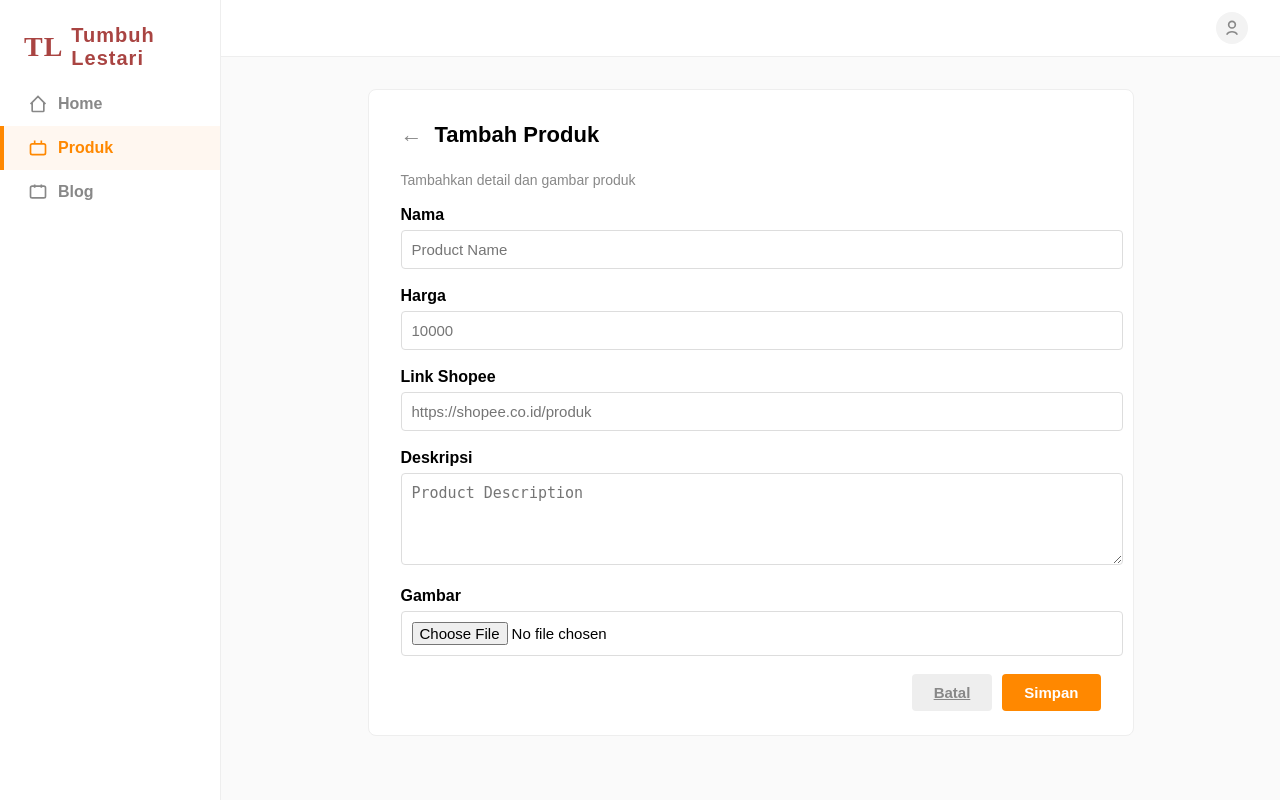
After one commit to AndhikaMS/301220024_Andhika-Maulana-Shiddiq_IF6B_Pemrograman-Internet, a PHP site: page /produk_tambah.php in a window 1280 px wide. The commit adds this page. Run offline with PHP 8.4, Linux system fonts and the light colour scheme; the visitor is signed in with stand-in values (Sample User, id 1).

Commit message:
Commit3 - Tab produk
-Memperbarui menu bar di tab home
-Menambahkan tab produk
-Menambahkan tab tambah produk dan berhasil (belum sepenuhnya)

```diff
--- /dev/null
+++ b/produk_tambah.php
@@ -0,0 +1,101 @@
+<?php
+session_start();
+if (!isset($_SESSION['user'])) {
+    header('Location: login.php');
+    exit();
+}
+?>
+<!DOCTYPE html>
+<html lang="id">
+<head>
+    <meta charset="UTF-8">
+    <title>Tambah Produk - Tumbuh Lestari</title>
+    <style>
+        body { margin:0; background: #fafafa; font-family: Arial, sans-serif; }
+        .layout { display: flex; min-height: 100vh; }
+        .sidebar { width: 220px; background: #fff; border-right: 1px solid #eee; display: flex; flex-direction: column; }
+        .logo { font-weight: bold; font-size: 20px; color: #a94442; letter-spacing: 1px; padding: 24px 24px 12px 24px; display: flex; align-items: center; }
+        .logo span { font-family: serif; font-size: 28px; margin-right: 8px; color: #a94442; }
+        .menu { flex: 1; }
+        .menu-item { display: flex; align-items: center; padding: 12px 24px; color: #888; background: #fff; border-left: 4px solid transparent; font-weight: bold; text-decoration: none; transition: background 0.2s, color 0.2s; }
+        .menu-item.active { color:#ff8800; background:#fff7f0; border-left:4px solid #ff8800; }
+        .menu-item svg { margin-right: 10px; stroke: #888; transition: stroke 0.2s; }
+        .menu-item.active svg { stroke: #ff8800; }
+        .header { height: 56px; background: #fff; border-bottom: 1px solid #eee; display: flex; align-items: center; justify-content: flex-end; padding: 0 32px; }
+        .profile { width: 32px; height: 32px; border-radius: 50%; background: #f3f3f3; display: flex; align-items: center; justify-content: center; font-size: 18px; color: #888; }
+        .content { flex: 1; padding: 32px; }
+        .form-card { border: 1px solid #eee; border-radius: 8px; background: #fff; padding: 32px 32px 24px 32px; max-width: 700px; margin: 0 auto; }
+        .form-header { display: flex; align-items: center; gap: 12px; margin-bottom: 24px; }
+        .form-title { font-size: 22px; font-weight: bold; }
+        .form-desc { color: #888; font-size: 14px; margin-bottom: 18px; }
+        .form-group { margin-bottom: 18px; }
+        .form-label { font-weight: bold; margin-bottom: 6px; display: block; }
+        .form-input, .form-textarea { width: 100%; padding: 10px; border: 1px solid #ddd; border-radius: 4px; font-size: 15px; }
+        .form-textarea { min-height: 70px; resize: vertical; }
+        .form-actions { display: flex; justify-content: flex-end; gap: 10px; margin-top: 18px; }
+        .btn { background: #ff8800; color: #fff; border: none; padding: 10px 22px; border-radius: 4px; font-size: 15px; font-weight: bold; cursor: pointer; }
+        .btn-cancel { background: #eee; color: #888; border: none; }
+    </style>
+</head>
+<body>
+<div class="layout">
+    <div class="sidebar">
+        <div class="logo"><span>TL</span> Tumbuh Lestari</div>
+        <div class="menu">
+            <a href="home.php" class="menu-item">
+                <svg width="20" height="20" fill="none" stroke="#888" stroke-width="2" viewBox="0 0 24 24"><path d="M3 12l2-2m0 0l7-7 7 7M5 10v10a1 1 0 001 1h3m10-11l2 2m-2-2v10a1 1 0 01-1 1h-3m-6 0h6"/></svg>
+                Home
+            </a>
+            <a href="produk.php" class="menu-item active">
+                <svg width="20" height="20" fill="none" stroke="#ff8800" stroke-width="2" viewBox="0 0 24 24"><rect x="3" y="7" width="18" height="13" rx="2"/><path d="M16 3v4M8 3v4"/></svg>
+                Produk
+            </a>
+            <a href="#" class="menu-item">
+                <svg width="20" height="20" fill="none" stroke="#888" stroke-width="2" viewBox="0 0 24 24"><rect x="3" y="5" width="18" height="14" rx="2"/><path d="M8 3v4M16 3v4"/></svg>
+                Blog
+            </a>
+        </div>
+    </div>
+    <div style="flex:1;display:flex;flex-direction:column;">
+        <div class="header">
+            <div class="profile">
+                <svg width="20" height="20" fill="none" stroke="#888" stroke-width="2" viewBox="0 0 24 24"><circle cx="12" cy="8" r="4"/><path d="M6 20c0-2.2 3.6-3.5 6-3.5s6 1.3 6 3.5"/></svg>
+            </div>
+        </div>
+        <div class="content">
+            <form class="form-card" method="post" action="produk_tambah_proses.php" enctype="multipart/form-data">
+                <div class="form-header">
+                    <a href="produk.php" style="text-decoration:none;color:#888;font-size:22px;">&#8592;</a>
+                    <div class="form-title">Tambah Produk</div>
+                </div>
+                <div class="form-desc">Tambahkan detail dan gambar produk</div>
+                <div class="form-group">
+                    <label class="form-label">Nama</label>
+                    <input type="text" name="nama" class="form-input" placeholder="Product Name" required>
+                </div>
+                <div class="form-group">
+                    <label class="form-label">Harga</label>
+                    <input type="number" name="harga" class="form-input" placeholder="10000" required>
+                </div>
+                <div class="form-group">
+                    <label class="form-label">Link Shopee</label>
+                    <input type="url" name="link_shopee" class="form-input" placeholder="https://shopee.co.id/produk">
+                </div>
+                <div class="form-group">
+                    <label class="form-label">Deskripsi</label>
+                    <textarea name="deskripsi" class="form-textarea" placeholder="Product Description"></textarea>
+                </div>
+                <div class="form-group">
+                    <label class="form-label">Gambar</label>
+                    <input type="file" name="gambar" class="form-input" accept="image/*">
+                </div>
+                <div class="form-actions">
+                    <a href="produk.php" class="btn btn-cancel">Batal</a>
+                    <button type="submit" class="btn">Simpan</button>
+                </div>
+            </form>
+        </div>
+    </div>
+</div>
+</body>
+</html>
```
Also changed, not shown: home.php (+14 -4 lines), produk.php (added, +115 -0 lines), produk_tambah_proses.php (added, +41 -0 lines).
